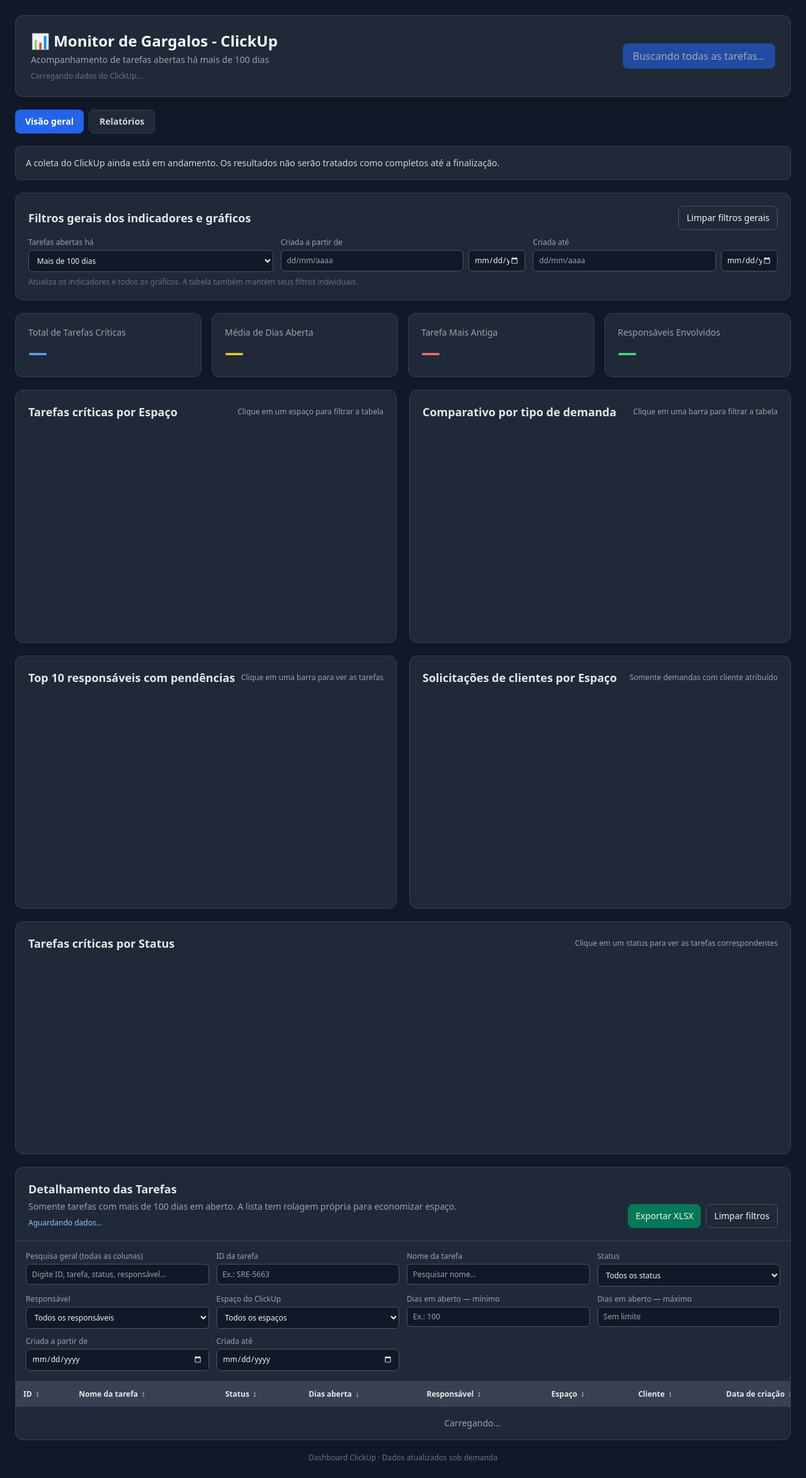
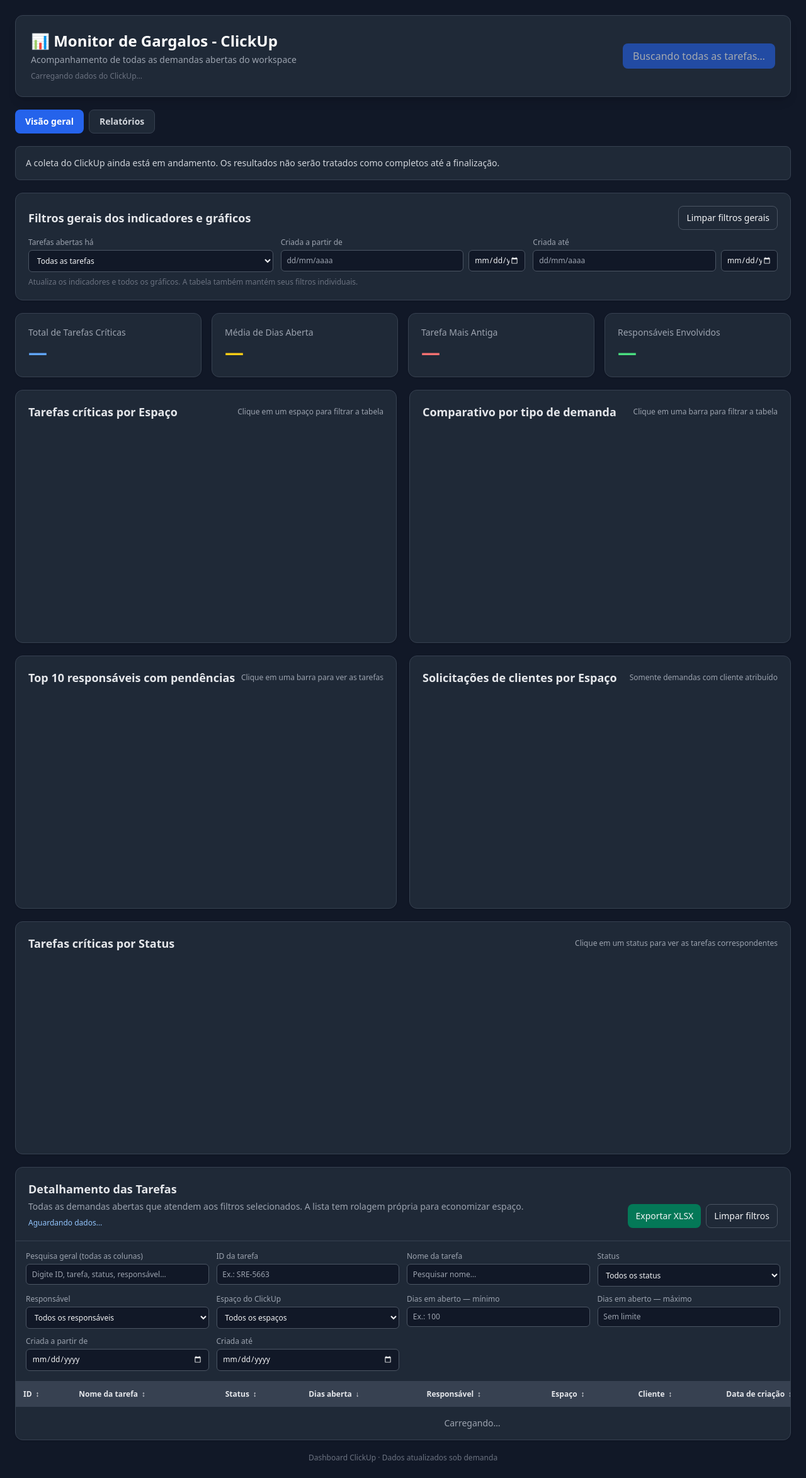
Before and after one commit to MarcosOTestador1/dashboard-clickup, a Flask app: page / in a window 1280 px wide. Shown: the whole page at 63% size. Run offline with Flask 3, Linux system fonts and the light colour scheme; data that the repository does not hold is empty; a map, chart or similar area stays blank; some libraries are stand-ins or nearby versions.

Commit message:
Add files via upload

```diff
--- a/templates/index.html
+++ b/templates/index.html
@@ -24,7 +24,7 @@
     <header class="flex flex-col md:flex-row md:justify-between md:items-center gap-4 bg-gray-800 p-5 md:p-6 rounded-xl shadow-lg border border-gray-700">
       <div>
         <h1 class="text-2xl font-bold text-white">📊 Monitor de Gargalos - ClickUp</h1>
-        <p class="text-gray-400 text-sm mt-1">Acompanhamento de tarefas abertas há mais de 100 dias</p>
+        <p class="text-gray-400 text-sm mt-1">Acompanhamento de todas as demandas abertas do workspace</p>
         <p id="ultimaAtualizacao" class="text-gray-500 text-xs mt-2">Carregando dados do ClickUp…</p>
       </div>
       <button id="atualizar" type="button" class="bg-blue-600 hover:bg-blue-700 disabled:opacity-60 text-white px-4 py-2 rounded-lg font-medium transition">Atualizar dados</button>
@@ -45,6 +45,9 @@
       <div class="grid grid-cols-1 sm:grid-cols-2 xl:grid-cols-3 gap-3">
         <label class="text-xs text-gray-400">Tarefas abertas há
           <select id="filtroGlobalDias" class="filter-input mt-1">
+            <option value="">Todas as tarefas</option>
+            <option value="30">Mais de 30 dias</option>
+            <option value="50">Mais de 50 dias</option>
             <option value="100">Mais de 100 dias</option>
             <option value="150">Mais de 150 dias</option>
             <option value="200">Mais de 200 dias</option>
@@ -115,7 +118,7 @@
       <div class="p-5 border-b border-gray-700 flex flex-col lg:flex-row lg:items-end lg:justify-between gap-4">
         <div>
           <h2 id="detalhamentoTitulo" class="text-lg font-semibold text-gray-200">Detalhamento das Tarefas</h2>
-          <p class="text-gray-400 text-sm mt-1">Somente tarefas com mais de 100 dias em aberto. A lista tem rolagem própria para economizar espaço.</p>
+          <p class="text-gray-400 text-sm mt-1">Todas as demandas abertas que atendem aos filtros selecionados. A lista tem rolagem própria para economizar espaço.</p>
           <p id="contadorTabela" class="text-blue-300 text-xs mt-2">Aguardando dados…</p>
         </div>
         <div class="flex flex-wrap gap-2">
@@ -308,13 +311,14 @@
   }
 
   function obterTarefasGlobais() {
-    const dias = Number(el('filtroGlobalDias').value || 100);
+    const valorDias = el('filtroGlobalDias').value;
+    const dias = valorDias === '' ? null : Number(valorDias);
     const de = dataGlobalEmIso('filtroGlobalCriacaoDe', 'filtroGlobalCriacaoDeCalendario');
     const ate = dataGlobalEmIso('filtroGlobalCriacaoAte', 'filtroGlobalCriacaoAteCalendario');
     const usaPeriodo = Boolean(de || ate);
     return todasTarefasCriticas.filter(t => {
       if (usaPeriodo) return (!de || t.criacao >= de) && (!ate || t.criacao <= ate);
-      return Number(t.dias) > dias;
+      return dias === null || Number(t.dias) > dias;
     });
   }
 
@@ -368,7 +372,7 @@
   function preencherTabela() {
     const filtered = obterTarefasFiltradas();
     const tbody = el('tabelaCorpo'); tbody.replaceChildren();
-    el('contadorTabela').textContent = `${filtered.length.toLocaleString('pt-BR')} de ${tarefasCriticas.length.toLocaleString('pt-BR')} tarefas críticas`;
+    el('contadorTabela').textContent = `${filtered.length.toLocaleString('pt-BR')} de ${tarefasCriticas.length.toLocaleString('pt-BR')} demandas abertas`;
     if (!filtered.length) {
       const tr = document.createElement('tr'); const td = document.createElement('td');
       td.colSpan = 9; td.className = 'p-5 text-center text-gray-400'; td.textContent = 'Nenhuma tarefa corresponde aos filtros selecionados.';
@@ -574,7 +578,7 @@
   }
 
   function processarDashboard(tasks) {
-    todasTarefasCriticas = tasks.filter(t => Number(t.dias) > 100 && !/cancelad|cancelled|canceled|finalizad|conclu|complet|closed|done/i.test(String(t.status || '')));
+    todasTarefasCriticas = tasks.filter(t => !/cancelad|cancelled|canceled|finalizad|conclu|complet|closed|done/i.test(String(t.status || '')));
     atualizarVisaoGlobal();
   }
 
@@ -684,7 +688,7 @@
     });
   });
   el('limparFiltrosGerais').addEventListener('click', () => {
-    el('filtroGlobalDias').value = '100';
+    el('filtroGlobalDias').value = '';
     el('filtroGlobalCriacaoDe').value = '';
     el('filtroGlobalCriacaoAte').value = '';
     el('filtroGlobalCriacaoDeCalendario').value = '';
```
